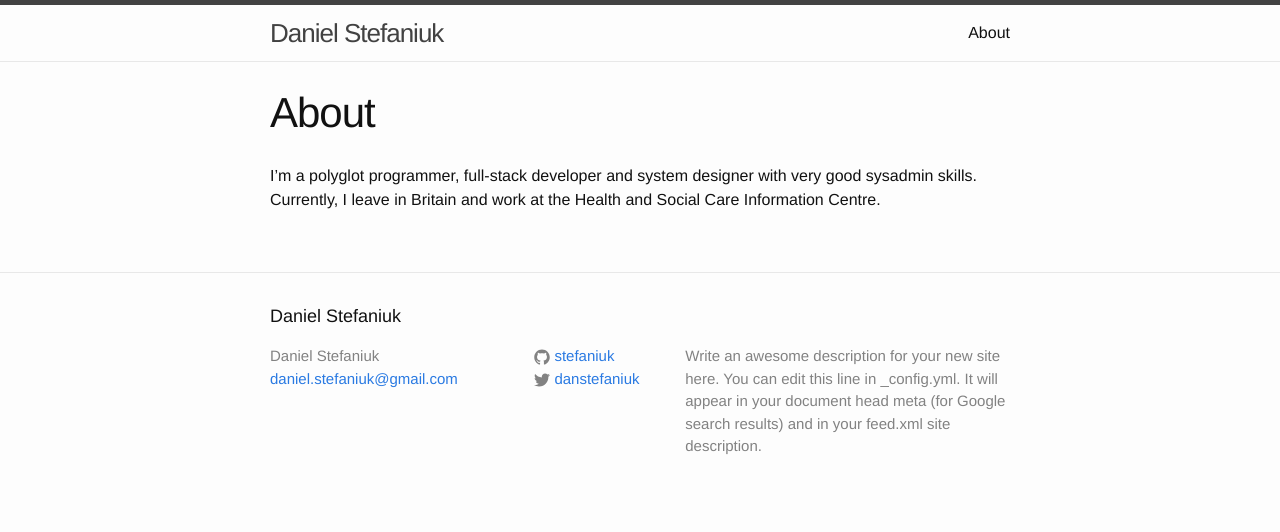
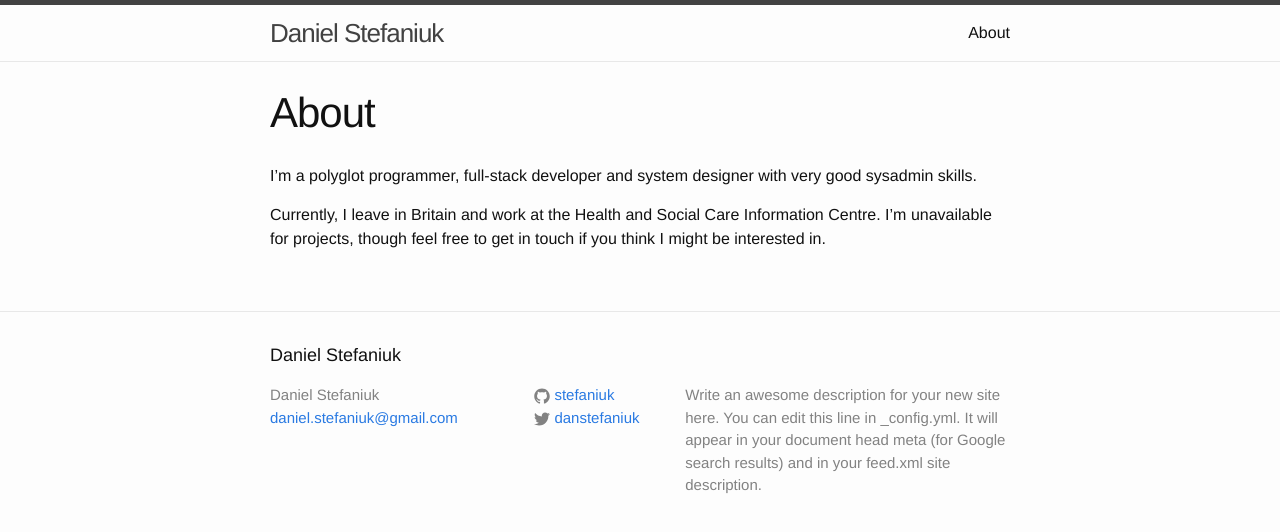
Before and after one commit to stefaniuk/dans-engineering-journal, a Jekyll site: the page built from about.md, in a window 1280 px wide. Shown: the top 532 px of the page. Built offline with Jekyll 4.4.1, drawn with Linux system fonts in a browser that asks for light colours.

Commit message:
Update About

```diff
--- a/about.md
+++ b/about.md
@@ -4,4 +4,6 @@ title: About
 permalink: /about/
 ---
 
-I'm a polyglot programmer, full-stack developer and system designer with very good sysadmin skills. Currently, I leave in Britain and work at the Health and Social Care Information Centre.
+I'm a polyglot programmer, full-stack developer and system designer with very good sysadmin skills.
+
+Currently, I leave in Britain and work at the Health and Social Care Information Centre. I'm unavailable for projects, though feel free to get in touch if you think I might be interested in.
```
